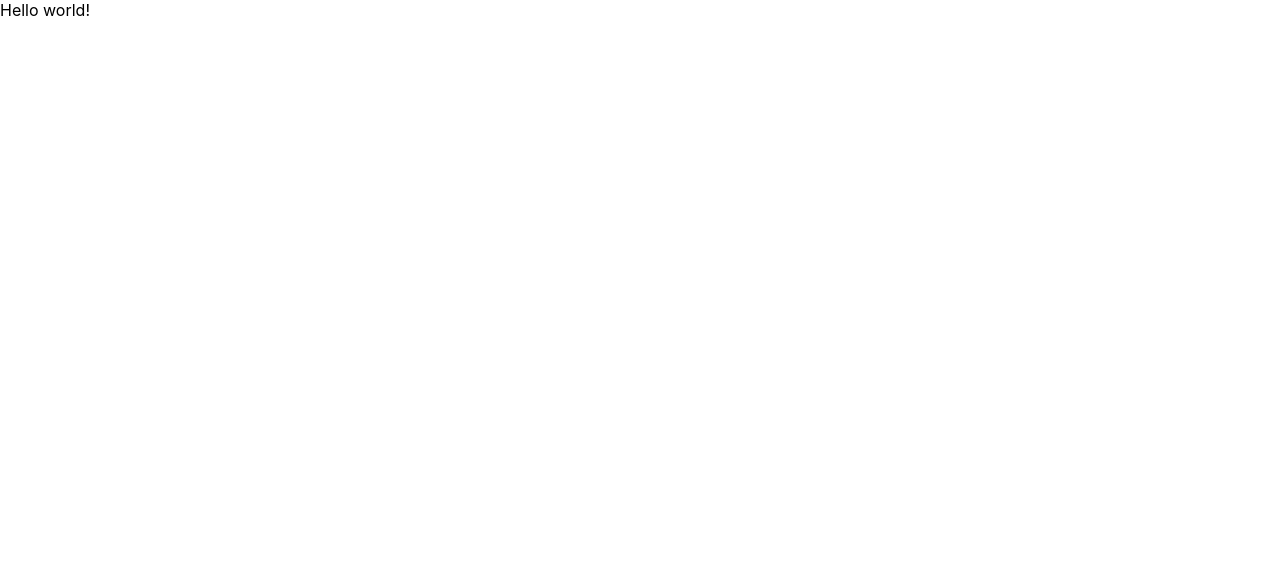
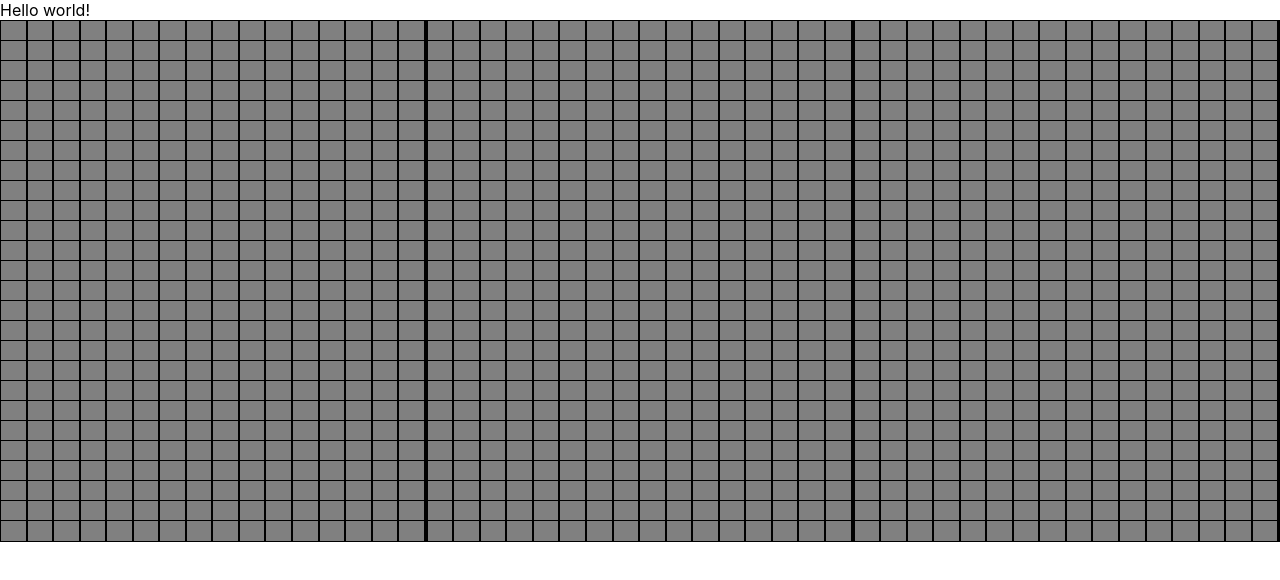
Before and after one commit to AnuarTB/cat-o-synth, a React (Create React App) app in the folder core/bongo-react/: page / in a window 1280 px wide. Shown: the top 580 px of the page. Built offline with nearby package versions, Linux system fonts and the light colour scheme.

Commit message:
Writing Table component

```diff
--- a/core/bongo-react/src/App.js
+++ b/core/bongo-react/src/App.js
@@ -6,7 +6,7 @@ function App() {
   return (
     <div>
         Hello world!
-        <Table blocks={1} blockSize={8} />
+        <Table rowSize={5} blocks={1} blockSize={16} />
     </div>
   );
 }
--- a/core/bongo-react/src/Table.css
+++ b/core/bongo-react/src/Table.css
@@ -0,0 +1,23 @@
+.table-wrapper {
+    display: flex;
+    flex-direction: column;
+}
+
+.row {
+    display: flex;
+    height: 20px;
+}
+
+.cell {
+    height: 100%;
+    width: 30px;
+    background-color: grey;
+    border: 0.5px solid black;
+}
+.cell-end {
+    height: 100%;
+    width: 30px;
+    background-color: grey;
+    border: 0.5px solid black;
+    border-right-width: 3px;
+}
--- a/core/bongo-react/src/Table.js
+++ b/core/bongo-react/src/Table.js
@@ -1,10 +1,46 @@
 import logo from './logo.svg';
 import './Table.css';
+
+function RenderCell(props) {
+    let id, barId, section = {props};
+    return (
+        <div onClick={() => {console.log(id, barId, section)}} className="cell"></div>
+    );
+}
+function RenderEndCell(props) {
+    let id, barId, section = {props};
+    return (
+        <div onClick={() => {console.log(id, barId, section)}} className="cell-end"></div>
+    );
+}
+
+function RenderBar(props) {
+    let tmp = [];
+    for (let i = 0; i < props.n - 1; i++) {
+        tmp.push(<RenderCell id={props.id} barId={props.barId} section={i} />);
+    }
+    tmp.push(<RenderEndCell id={props.id} barId={props.barId} section={props.n-1} />);
+    return tmp;
+}
+
+function RenderRow(props) {
+    let rowElements = [];
+    for (let j = 0; j < props.n; j++) {
+        let tmp = [];
+        for (let i = 0; i < props.k; i++) {
+            tmp.push(<RenderBar n={props.m} id={j} barId={i} barSz={props.k}/>);
+        }
+        rowElements.push(<div className="row">{tmp}</div>);
+    }
+    return rowElements;
+}
 
 function Table(props) {
 
     return (
-        <div>
+        <div className="table-wrapper">
+
+            <RenderRow n={26} m={16} k={3}/>
 
         </div>
     );
```
Also changed, not shown: 1 other file (tests, documents, lock files or other folders).
